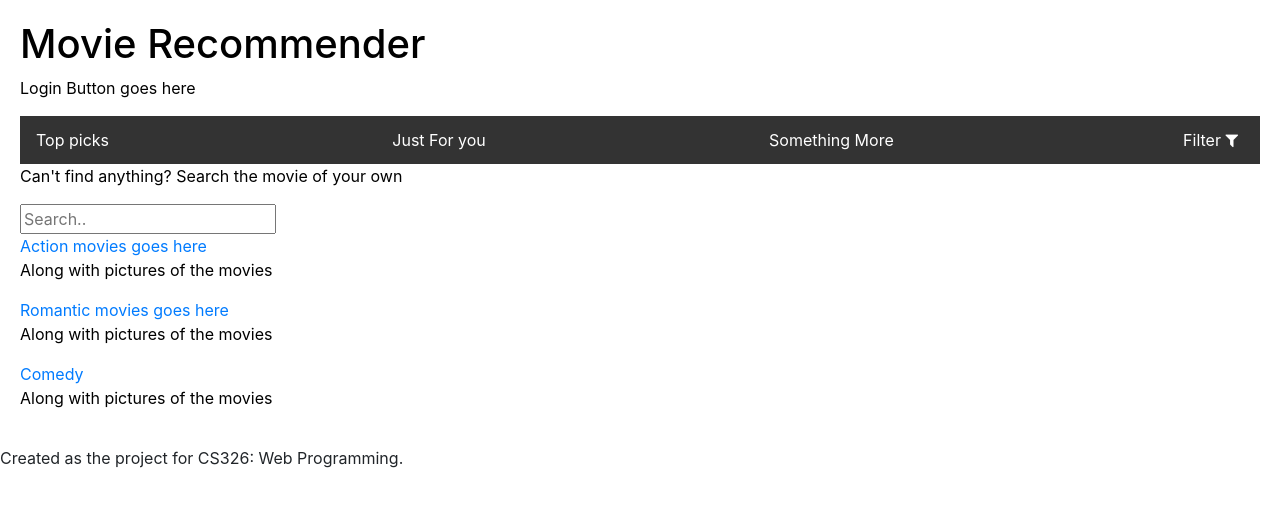
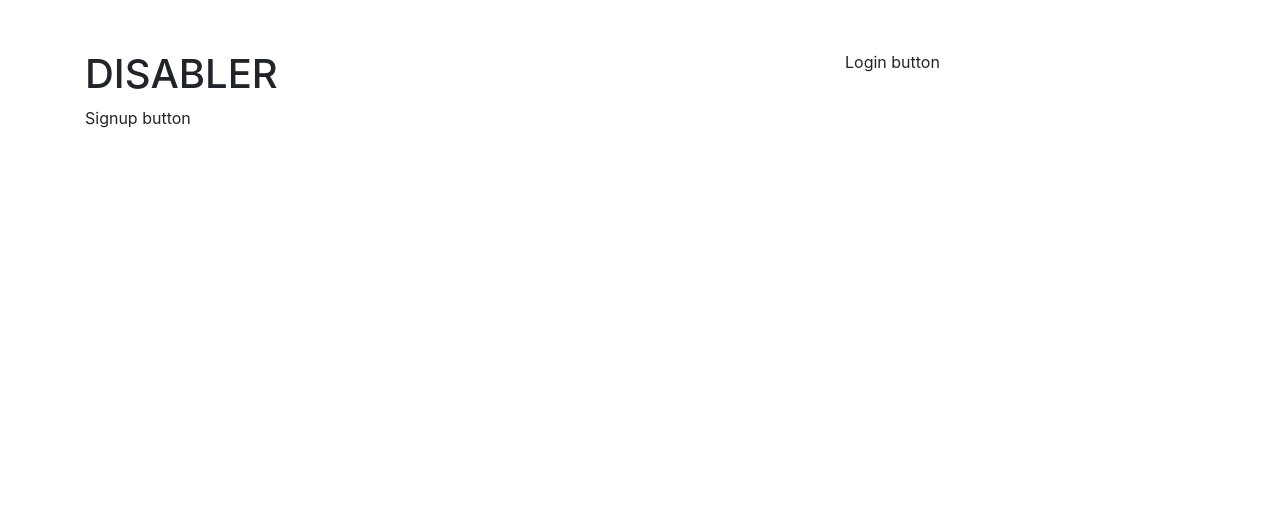
Before and after one commit to QuanPham99/cs326-final-psi, a plain HTML site: page index.html in a window 1280 px wide. Drawn offline with nearby package versions, Linux system fonts and the light colour scheme.

Commit message:
Create files

```diff
--- /dev/null
+++ b/CSS/front-end.css
@@ -0,0 +1,4 @@
+.container {
+    padding: 50px 50px 50px 50px;
+
+}
--- a/front-end.css
+++ /dev/null
@@ -1,67 +0,0 @@
-.overall_containers {
-  padding: 20px 20px 20px 20px;
-  background-color: white;
-  color: black;
-}
-
-.header .login_button {
-  float: right;
-}
-
-/*Navigation bar CSS section*/
-.navbar {
-  overflow: hidden;
-  background-color: #333;
-}
-
-.navbar a {
-  float: left;
-  font-size: 16px;
-  color: white;
-  text-align: center;
-  text-decoration: none;
-}
-
-.dropdown {
-  float: left;
-  overflow: hidden;
-}
-
-.dropdown .filter_button {
-  font-size: 16px;
-  border: none;
-  outline: none;
-  color: white;
-  padding: 4px 6px;
-  background-color: inherit;
-  font-family: inherit;
-  margin: 0;
-}
-
-.filter_content {
-  display: none;
-  position: absolute;
-  background-color: black;
-  min-width: 160px;
-  box-shadow: 0px 8px 16px 0px rgba(0,0,0,0.2);
-  z-index: 1;
-}
-
-.filter_content a {
-  float: none;
-  color: white;
-  padding: 4px 6px;
-  text-decoration: none;
-  display: block;
-  text-align: left;
-}
-
-.filter_content a:hover {
-  background-color: red;
-}
-
-.dropdown:hover .filter_content {
-  display: block;
-}
-
-/* End Navigation bar CSS Section */
--- a/index.html
+++ b/index.html
@@ -2,88 +2,30 @@
 <html>
     <head>
         <meta charset="utf-8">
-        <link rel="stylesheet" href="front-end.css">
+        <link rel="stylesheet" href="CSS/front-end.css">
         <link rel="stylesheet" href="https://cdnjs.cloudflare.com/ajax/libs/font-awesome/4.7.0/css/font-awesome.min.css">
         <link rel="stylesheet" href="https://stackpath.bootstrapcdn.com/bootstrap/4.4.1/css/bootstrap.min.css" integrity="sha384-Vkoo8x4CGsO3+Hhxv8T/Q5PaXtkKtu6ug5TOeNV6gBiFeWPGFN9MuhOf23Q9Ifjh" crossorigin="anonymous">
-        <title>Movie Recommendation</title>
+        <title>DISABLER</title>
     </head>
-
     <body>
-        <div class="overall_containers">
-            <div class="head_title">
-                <a href="#" style="text-decoration:none; color:black;"><h1>Movie Recommender</h1></a>
+    <div class="container">
+        <div class="row">
+            <div class="col-8">
+                <h1>DISABLER</h1>
             </div>
-
-            <!--Log in button-->
-            <!--Make the button floats right-->
-            <div class="login_button">
-                Login Button goes here
+            <div class="col-4">
+                Login button
             </div>
-            <!--End Log in button-->
-
-            <p></p>
-            <!--- Begin Containers-->
-            <div class='containers'>
-                <!--- Begin Navigation bar-->
-                <div class="navbar">
-                    <a href="#">Top picks</a>
-                    <a href="#">Just For you</a>
-                    <a href="#">Something More</a>
-                    <div class="dropdown">
-                        <button class="filter_button">Filter
-                            <i class="fa fa-filter"></i>
-                        </button>
-                        <div class="filter_content">
-                            <a href="#">This is 1</a>
-                            <a href="#">This is 2</a>
-                        </div>
-                    </div>
-                    <!--- End Navigation bar-->
-                </div>
-
-                <div class="search">
-                    <p>Can't find anything? Search the movie of your own</p>
-                    <form>
-                        <input type="text" name="search" placeholder="Search..">
-                    </form>
-                </div>
-
-                <div class="body_webpage">
-                    <div class="content">
-                        <div class="action_movies">
-                            <!-- A Link to the romantic categories-->
-                            <a href="#">Action movies goes here</a>
-                            <p>Along with pictures of the movies</p>
-                        </div>
-
-                        <div class="romantic_movies">
-                            <!-- A Link to the romantic categories-->
-                            <a href="#">Romantic movies goes here</a>
-                            <p>Along with pictures of the movies</p>
-                        </div>
-
-                        <div class="comedy_movies">
-                            <!-- A Link to the comedy categories-->
-                            <a href="#">Comedy</a>
-                            <p>Along with pictures of the movies</p>
-                        </div>
-                    </div>
-                </div>
+            <div class="col-4">
+                Signup button
+            </div>
+        </div>
+    </div>
 
 
 
-
-
-            <!--- End Containers-->
-            </div>
-
-
-        </div>
-
-        <footer>
-            <p>Created as the project for CS326: Web Programming.</p>
-        </footer>
-
-    <script src="back-end.js"></script>
+    <script src="https://code.jquery.com/jquery-3.4.1.slim.min.js" integrity="sha384-J6qa4849blE2+poT4WnyKhv5vZF5SrPo0iEjwBvKU7imGFAV0wwj1yYfoRSJoZ+n" crossorigin="anonymous"></script>
+    <script src="https://cdn.jsdelivr.net/npm/popper.js@1.16.0/dist/umd/popper.min.js" integrity="sha384-Q6E9RHvbIyZFJoft+2mJbHaEWldlvI9IOYy5n3zV9zzTtmI3UksdQRVvoxMfooAo" crossorigin="anonymous"></script>
+    <script src="https://stackpath.bootstrapcdn.com/bootstrap/4.4.1/js/bootstrap.min.js" integrity="sha384-wfSDF2E50Y2D1uUdj0O3uMBJnjuUD4Ih7YwaYd1iqfktj0Uod8GCExl3Og8ifwB6" crossorigin="anonymous"></script>
     </body>
 </html>
```
Also changed, not shown: homepage/homepage.html (added), login/login.html (added), setting/setting.html (added), signup/signup.html (added).
